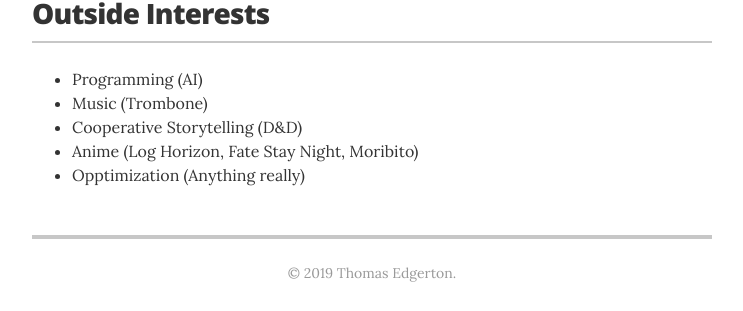
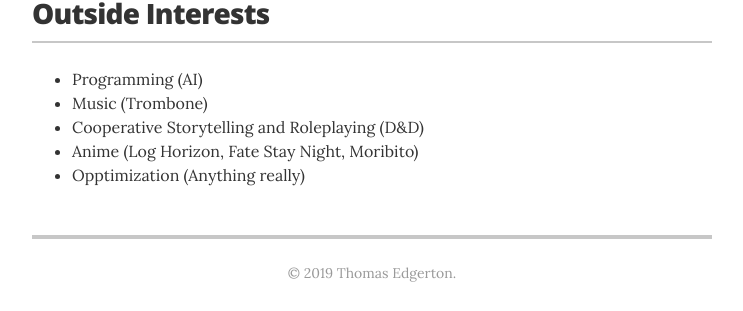
Before and after one commit to LogosWorks/LogosWorks.github.io, a Jekyll site: the page built from index.html, in a window 1280 px wide and 900 px high, scrolled down 2436 px. Shown: the part 568-879 px from the top of the window, without its empty margins (268-1011 px from the left). Built offline with Jekyll 4.4.1, drawn with Linux system fonts in a browser that asks for light colours.

Commit message:
Update interests.yml

```diff
--- a/_data/interests.yml
+++ b/_data/interests.yml
@@ -1,6 +1,6 @@
 # Interests
 - description: Programming (AI)
 - description: Music (Trombone)
-- description: Cooperative Storytelling (D&D)
+- description: Cooperative Storytelling and Roleplaying (D&D)
 - description: Anime (Log Horizon, Fate Stay Night, Moribito)
 - description: Opptimization (Anything really)
```
